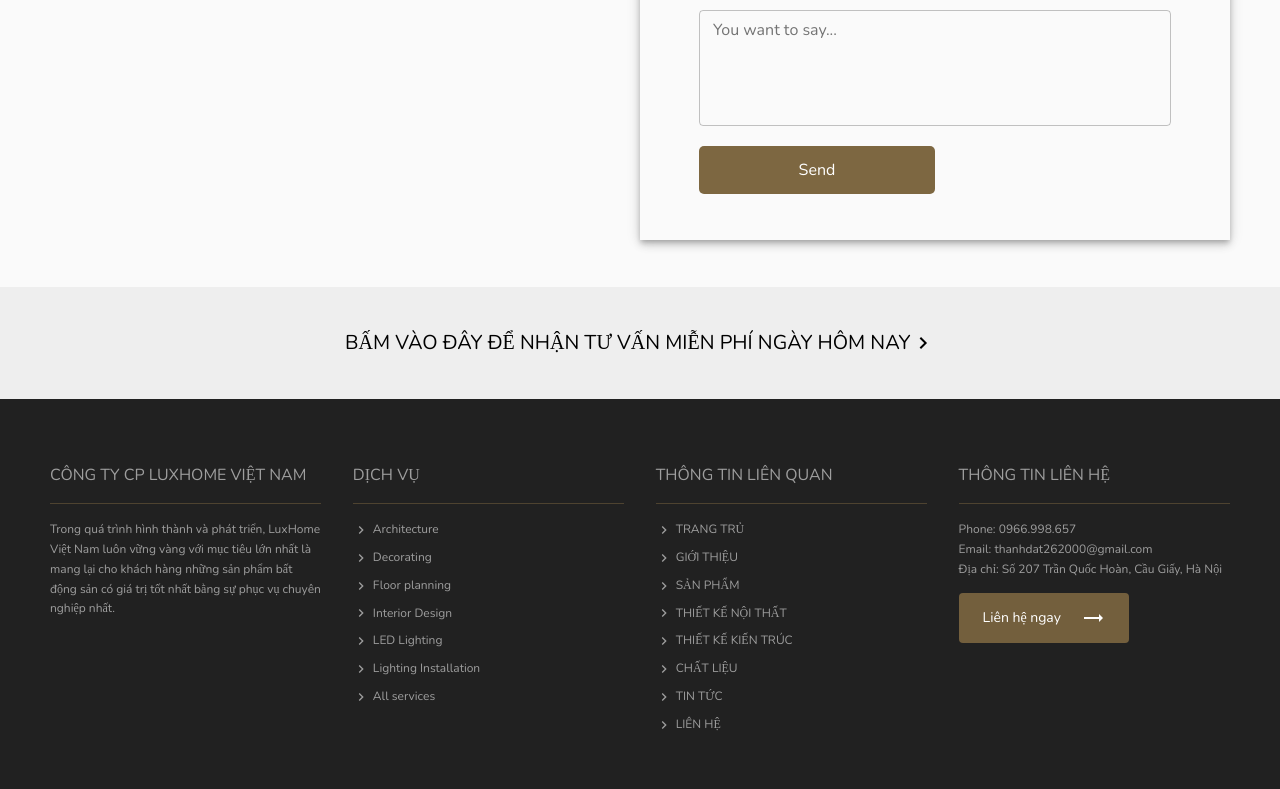
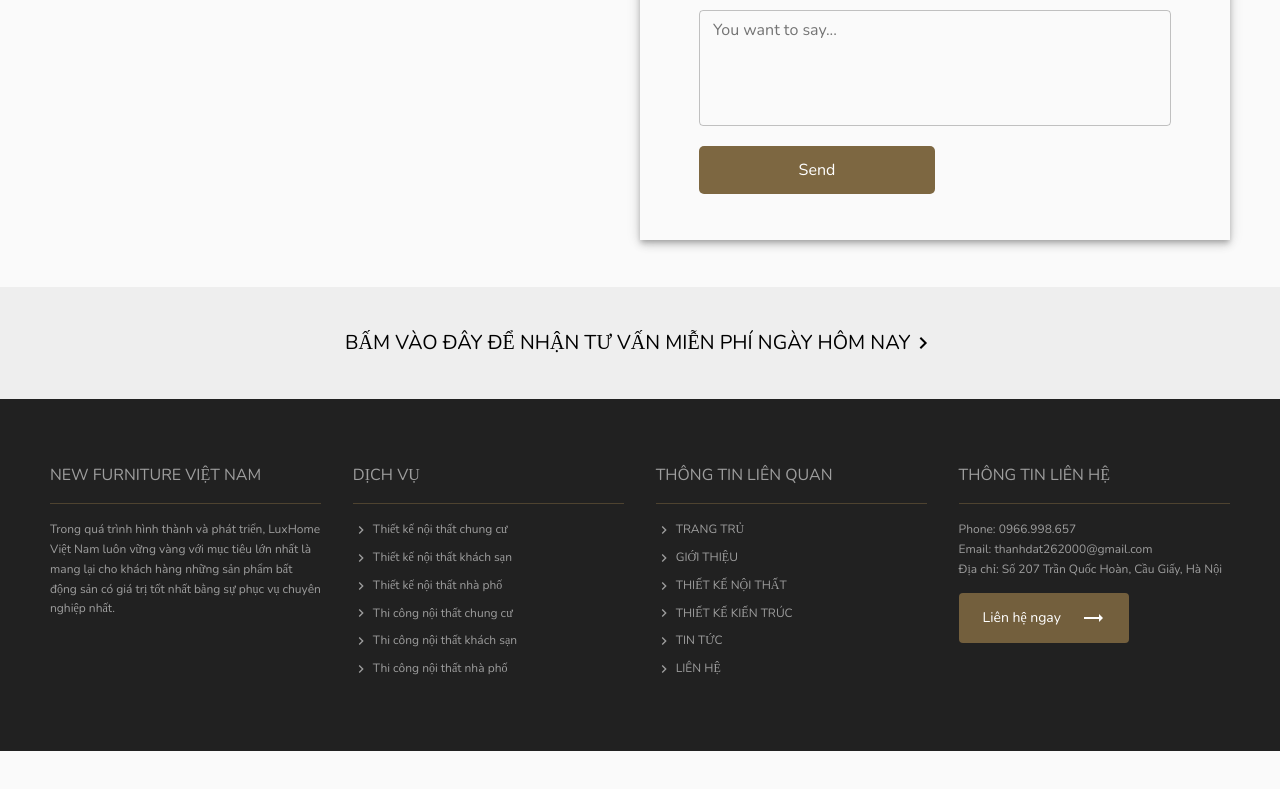
Before and after one commit to thanhdat262000/next-furnitureshop, a Next.js app: page /contact in a window 1280 px wide. Shown: the part 1290-2079 px from the top of the page. After the commit the page ends 2041 px from the top, so only its background shows below. Built offline with nearby package versions, Linux system fonts and the light colour scheme.

Commit message:
feat/adjust ui

```diff
--- a/components/FooterInfo/FooterInfo.js
+++ b/components/FooterInfo/FooterInfo.js
@@ -3,6 +3,7 @@ import React from "react";
 import CommonButton from "../CommomButton/CommonButton";
 import Divider from "@material-ui/core/Divider";
 import NavigateNextOutlinedIcon from "@material-ui/icons/NavigateNextOutlined";
+import Link from "next/link";
 import useStyles from "./styles";
 function FooterInfo({ intro, title, contact, links }) {
   const classes = useStyles();
@@ -29,10 +30,12 @@ function FooterInfo({ intro, title, contact, links }) {
         {links && (
           <div className={classes.navLinkContainer}>
             {links.map((link, index) => (
-              <div className={classes.navLink} key={index}>
-                <NavigateNextOutlinedIcon />
-                <Typography variant="caption">{link}</Typography>
-              </div>
+              <Link href={link.href} key={index}>
+                <a className={classes.navLink}>
+                  <NavigateNextOutlinedIcon />
+                  <Typography variant="caption">{link.title}</Typography>
+                </a>
+              </Link>
             ))}
           </div>
         )}
--- a/components/FooterInfo/styles.js
+++ b/components/FooterInfo/styles.js
@@ -2,21 +2,24 @@ import { fade, makeStyles } from "@material-ui/core";
 
 const useStyles = makeStyles((theme) => ({
   root: {
+    textDecoration: "none",
     display: "flex",
     flexDirection: "column",
     justifyContent: "flex-start",
     alignItems: "center",
     flexBasis: "23%",
     color: theme.palette.grey[500],
-    [theme.breakpoints.down('sm')]: {
-      margin: '2rem 0'
-    }
+    [theme.breakpoints.down("sm")]: {
+      margin: "2rem 0",
+    },
   },
   container: {
     width: "100%",
     height: "100%",
   },
   navLink: {
+    textDecoration: "none",
+    color: theme.palette.grey[500],
     display: "flex",
     justifyContent: "flex-start",
     alignItems: "center",
--- a/components/SloganBanner/SloganBanner.js
+++ b/components/SloganBanner/SloganBanner.js
@@ -19,7 +19,7 @@ function SloganBanner(props) {
         </div>
         <div className={classes.slogan}>
           <Typography>
-            Chào mừng Quý khách đến với LUXYRYHOME.VN ! Tự hào là đơn vị đi đầu
+            Chào mừng Quý khách đến với NEW FURNITURE ! Tự hào là đơn vị đi đầu
             về công nghệ trong lĩnh vực sản xuất Đồ Gỗ Nội Thất. Với quy mô nhà
             xưởng lớn, trang bị máy móc hiện đại đến từ Ý, Đức, Nhật, cùng với
             đội ngũ thợ tay nghề bậc cao trên 15 năm kinh nghiệm. Chúng tôi sản
--- a/containers/Footer/Footer.js
+++ b/containers/Footer/Footer.js
@@ -6,33 +6,45 @@ function Footer(props) {
   const classes = useStyles();
   const listFooterInfo = [
     {
-      title: "CÔNG TY CP LUXHOME VIỆT NAM",
+      title: "NEW FURNITURE VIỆT NAM",
       intro:
         "Trong quá trình hình thành và phát triển, LuxHome Việt Nam luôn vững vàng với mục tiêu lớn nhất là mang lại cho khách hàng những sản phẩm bất động sản có giá trị tốt nhất bằng sự phục vụ chuyên nghiệp nhất. ",
     },
     {
       title: "DỊCH VỤ",
       links: [
-        "Architecture",
-        "Decorating",
-        "Floor planning",
-        "Interior Design",
-        "LED Lighting",
-        "Lighting Installation",
-        "All services",
+        {
+          title: "Thiết kế nội thất chung cư",
+          href: "/category/apartment-design",
+        },
+        {
+          title: "Thiết kế nội thất khách sạn",
+          href: "/category/hotel-design",
+        },
+        { title: "Thiết kế nội thất nhà phố", href: "/category/house-design" },
+        {
+          title: "Thi công nội thất chung cư",
+          href: "/category/apartment-construction",
+        },
+        {
+          title: "Thi công nội thất khách sạn",
+          href: "/category/hotel-construction",
+        },
+        {
+          title: "Thi công nội thất nhà phố",
+          href: "/category/house-construction",
+        },
       ],
     },
     {
       title: "THÔNG TIN LIÊN QUAN",
       links: [
-        "TRANG TRỦ",
-        "GIỚI THIỆU",
-        "SẢN PHẨM",
-        "THIẾT KẾ NỘI THẤT",
-        "THIẾT KẾ KIẾN TRÚC",
-        "CHẤT LIỆU",
-        "TIN TỨC",
-        "LIÊN HỆ",
+        { title: "TRANG TRỦ", href: "/" },
+        { title: "GIỚI THIỆU", href: "/about" },
+        { title: "THIẾT KẾ NỘI THẤT", href: "/design" },
+        { title: "THIẾT KẾ KIẾN TRÚC", href: "/construction" },
+        { title: "TIN TỨC", href: "/news" },
+        { title: "LIÊN HỆ", href: "/contact" },
       ],
     },
     {
--- a/pagesRoute/Home/index.js
+++ b/pagesRoute/Home/index.js
@@ -17,7 +17,7 @@ function HomePage({ projects }) {
       <SloganBanner />
       <IntroModal />
       <ListProject
-        title="Our projects so far"
+        title="Các dự án của chúng tôi"
         multipleTypes={true}
         projectList={projects}
       />
```
Also changed, not shown: components/ServiceDetail/ServiceDetail.js (+7 -8 lines), containers/IntroModal/IntroModal.js (+5 -8 lines).
